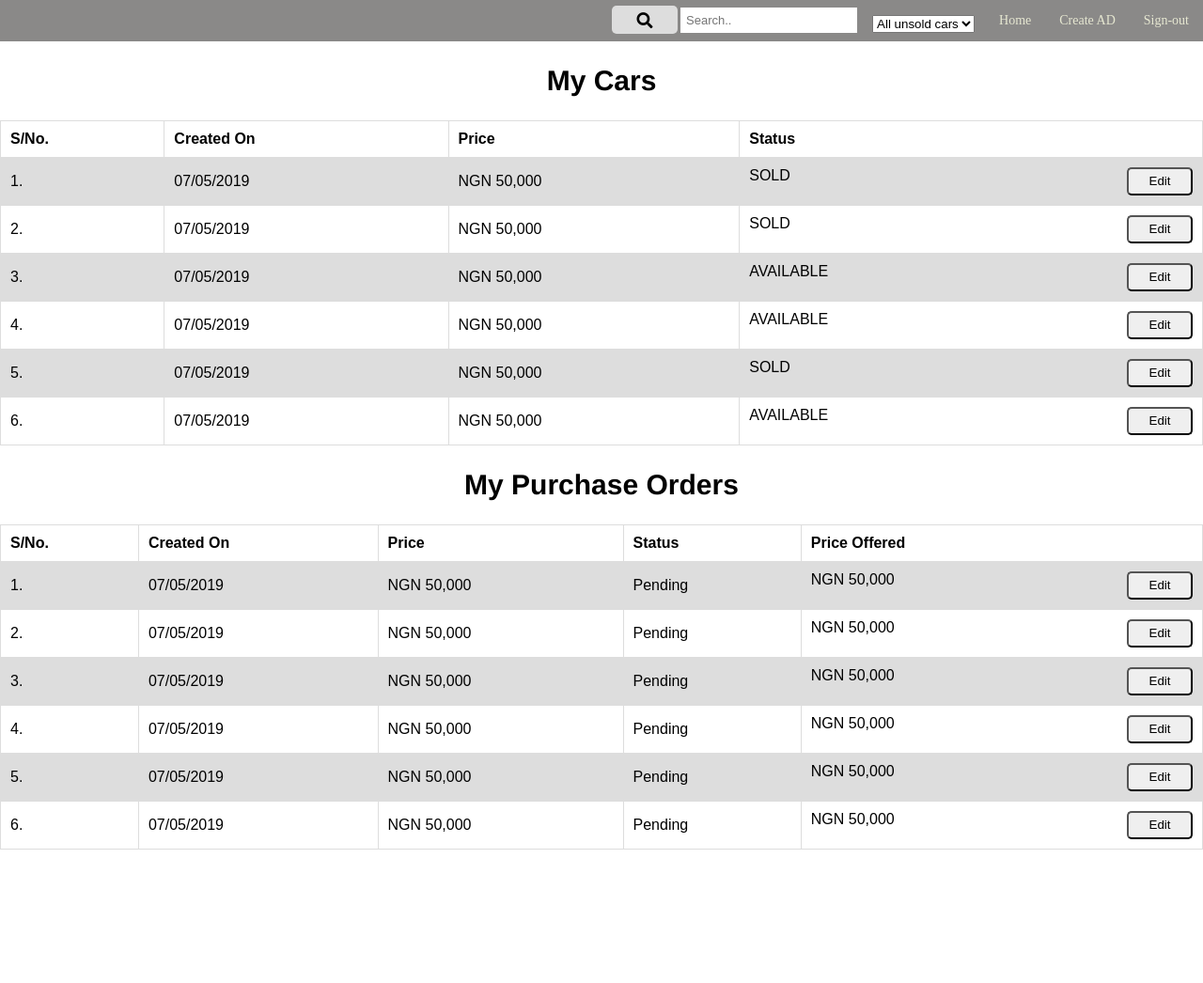
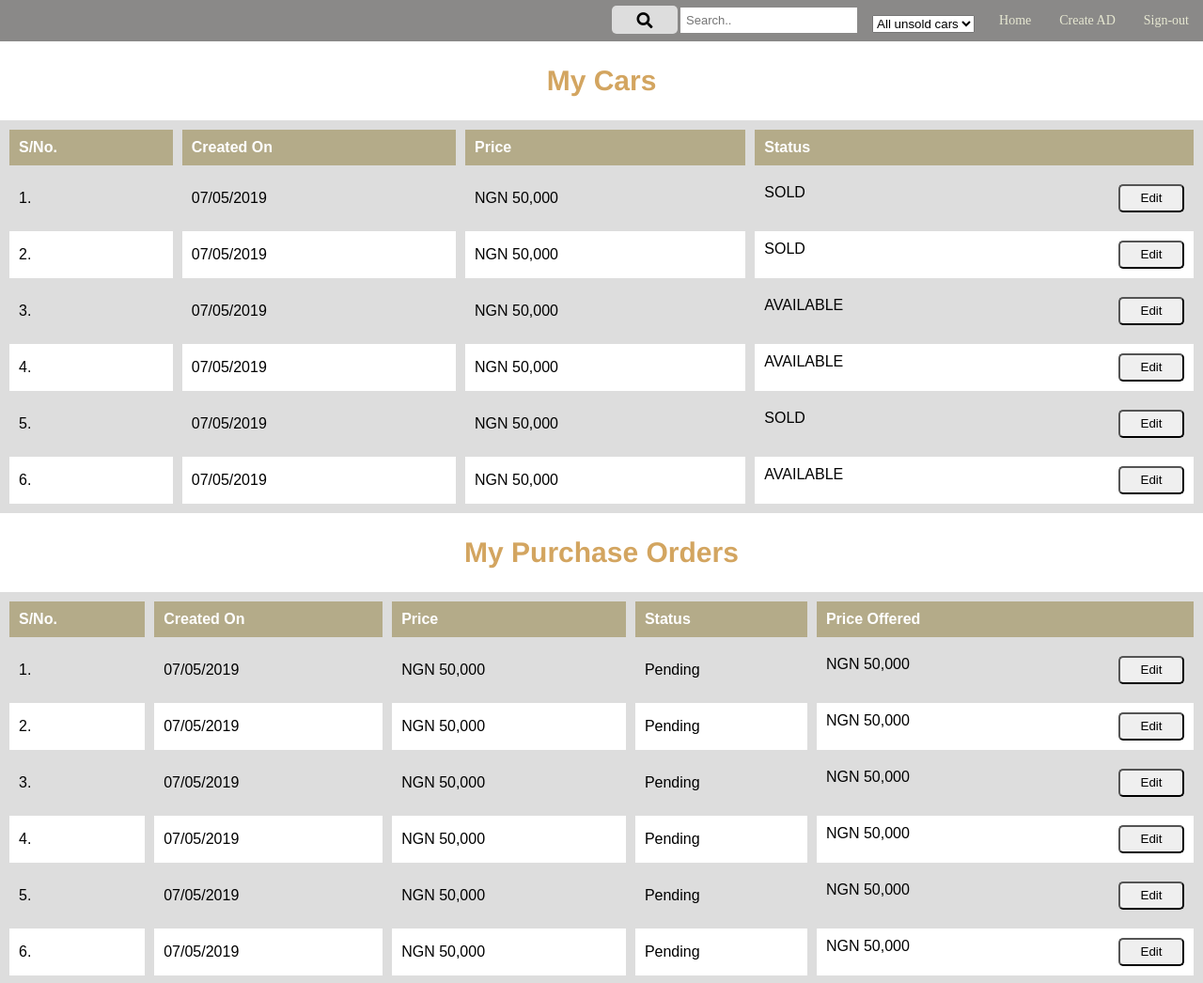
Before and after one commit to gmemmy/Auto-Mart, a plain HTML site: page UI/dashboard.html in a window 1280 px wide. Shown: the whole page at 94% size. Before the commit the page ends 904 px from the top, so only its background shows below. Drawn offline with Linux system fonts and the light colour scheme.

Commit message:
Feature: Change color scheme of dashboard tables

```diff
--- a/UI/css/dashboard.css
+++ b/UI/css/dashboard.css
@@ -22,8 +22,8 @@ h2 {
  text-align: center;
  font-size: 30px;
  font-family: 'Franklin Gothic Medium', 'Arial Narrow', Arial, sans-serif;
+ color: #d3a560;
 }
-
 
 li {
   font-family: Cambria, Cochin, Georgia, Times, 'Times New Roman', serif;
@@ -56,9 +56,17 @@ img {
 }
 
 td, th {
-  border: 1px solid #dddddd;
+  border: 10px solid #dddddd;
   text-align: left;
   padding: 10px;
+}
+/* table#t01 {
+  width: 100%;
+  background-color: #f1f1c1;
+} */
+.table_head th{
+  background-color: rgba(95, 75, 4, 0.466);
+  color: white;
 }
 
 tr:nth-child(even) {
--- a/UI/dashboard.html
+++ b/UI/dashboard.html
@@ -32,7 +32,7 @@
  <body>
   <h2>My Cars</h2>
 
-  <table>
+  <table class="table_head">
     <tr>
       <th>S/No.</th>
       <th>Created On</th>
@@ -97,7 +97,7 @@
 
   <h2>My Purchase Orders</h2>
 
-    <table>
+    <table class="table_head">
       <tr>
         <th>S/No.</th>
         <th>Created On</th>
```
